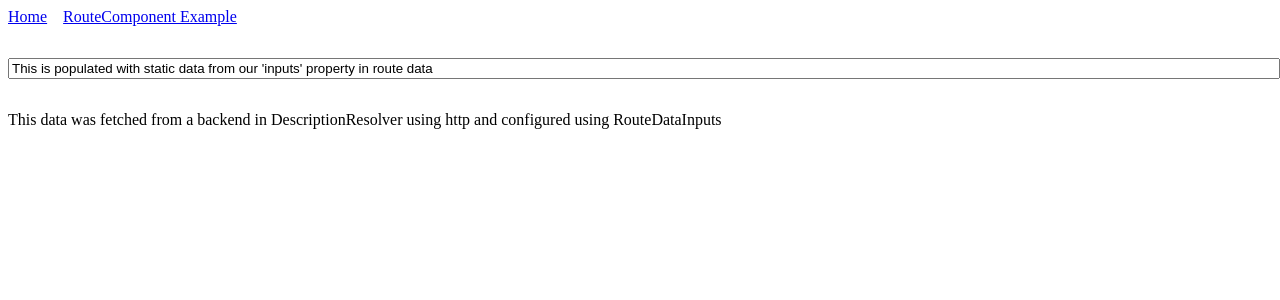
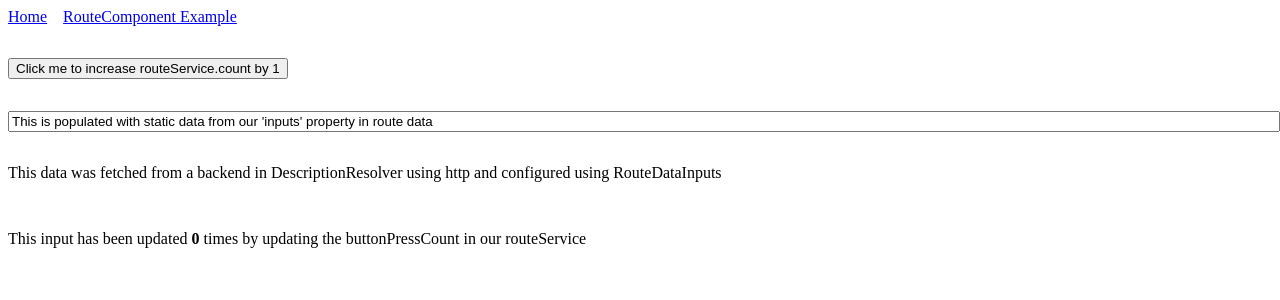
Before and after one commit to robertdempsey/RouteComponentApp, an Angular app: page /RouteComponentExample/1 in a window 1280 px wide. Shown: the top 300 px of the page. Built offline with nearby package versions, Linux system fonts and the light colour scheme.

Commit message:
Adds dynamicInput update example

```diff
--- a/src/app/app.component.html
+++ b/src/app/app.component.html
@@ -3,4 +3,6 @@
     <a [routerLink]="['RouteComponentExample', '1']" [style.margin-right]="'1rem'">RouteComponent Example</a>
 </div>
 
+<button  [style.margin-bottom]="'2rem'" (click)="increaseButtonCount()">Click me to increase routeService.count by 1</button>
+
 <router-outlet></router-outlet>
--- a/src/app/app.component.ts
+++ b/src/app/app.component.ts
@@ -1,4 +1,7 @@
-import { Component } from '@angular/core';
+import { Component, Inject } from '@angular/core';
+import { RouteServiceImplementation } from './routes/route.implementation.service';
+import { RouteService } from './route-component/route/route.service';
+import { first } from 'rxjs/operators';
 
 @Component({
   selector: 'app-root',
@@ -7,4 +10,14 @@ import { Component } from '@angular/core';
 })
 export class AppComponent {
   title = 'RouteComponentApp';
+
+  constructor(@Inject(RouteService) public routeService: RouteServiceImplementation) {
+
+  }
+
+  increaseButtonCount() {
+    this.routeService.buttonPressCount.pipe(
+      first()
+    ).subscribe(count => this.routeService.buttonPressCount.next(count + 1))
+  }
 }
--- a/src/app/display-component/display/display.component.html
+++ b/src/app/display-component/display/display.component.html
@@ -1,4 +1,11 @@
 <input type="text" [ngModel]="inputData" (ngModelChange)="dataUpdated.emit($event)" [style.width]="'100%'"
     [style.margin-bottom]="'2rem'">
 
-{{ componentDescription }}
+<div>
+    {{ componentDescription }}
+</div>
+
+
+<div [style.margin-top]="'3em'">
+    This input has been updated <strong>{{ dynamicInputUpdateCount }}</strong> times by updating the buttonPressCount in our routeService
+</div>
--- a/src/app/display-component/display/display.component.ts
+++ b/src/app/display-component/display/display.component.ts
@@ -9,6 +9,7 @@ export class DisplayComponent {
 
   @Input() inputData: string;
   @Input() componentDescription: string;
+  @Input() dynamicInputUpdateCount: number;
 
   @Output() dataUpdated = new EventEmitter<string>();
 }
--- a/src/app/routes/app-routing.module.ts
+++ b/src/app/routes/app-routing.module.ts
@@ -22,7 +22,8 @@ const displayRoute: RouteData<RouteServiceImplementation, DisplayComponent> = {
         }
       },
       dynamicInputs: {
-        componentDescription: 'componentDescription'
+        componentDescription: 'componentDescription',
+        dynamicInputUpdateCount: 'buttonPressCount'
       }
     }
   },
--- a/src/app/routes/route.implementation.service.ts
+++ b/src/app/routes/route.implementation.service.ts
@@ -4,4 +4,5 @@ import { BehaviorSubject } from 'rxjs';
 @Injectable({providedIn: 'root'})
 export class RouteServiceImplementation {
     componentDescription = new BehaviorSubject<string>(null);
+    buttonPressCount = new BehaviorSubject<number>(0)
 }
```
